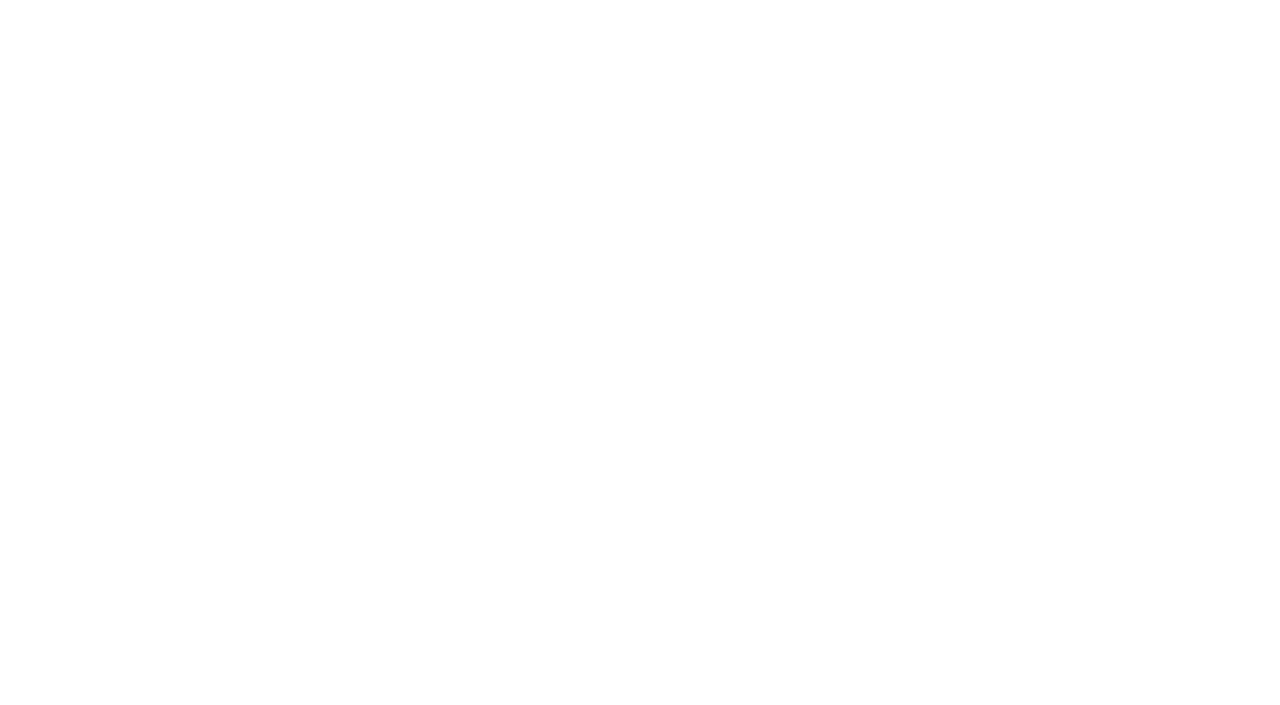
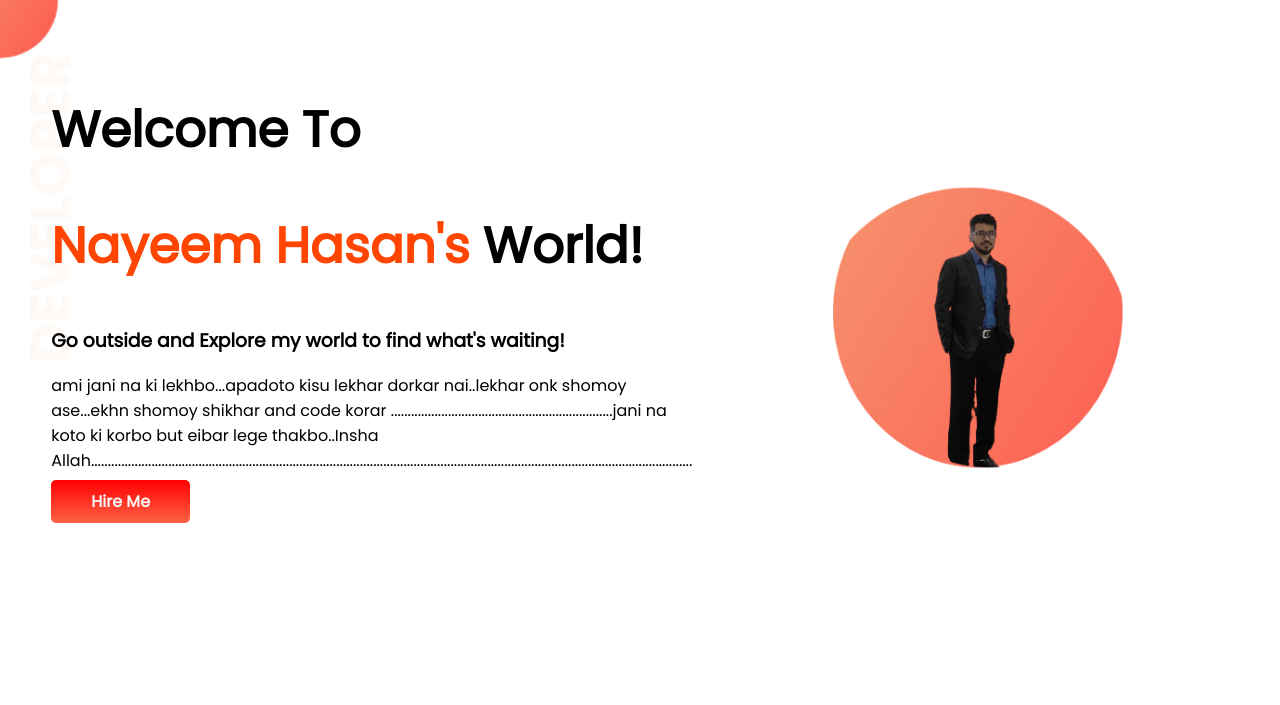
Before and after one commit to Nayeem29/developer-portfolio, a plain HTML site: page index.html in a window 1280 px wide. Drawn offline with Linux system fonts and the light colour scheme.

Commit message:
top-banner-created

```diff
--- a/index.html
+++ b/index.html
@@ -5,9 +5,25 @@
   <meta http-equiv="X-UA-Compatible" content="IE=edge">
   <meta name="viewport" content="width=device-width, initial-scale=1.0">
   <title>Developer-Portfolio</title>
+  <link rel="preconnect" href="https://fonts.googleapis.com">
+  <link rel="preconnect" href="https://fonts.gstatic.com" crossorigin>
+  <link href="https://fonts.googleapis.com/css2?family=Poppins&display=swap" rel="stylesheet">
   <link rel="stylesheet" href="style.css">
 </head>
 <body>
+  <section class="top-banner">
+    <div class="half-width">
+      <h1>Welcome To</h1>
+      <h1><span class="orange-color">Nayeem Hasan's</span> World!</h1>
+      <h3>Go outside and Explore my world to find what's waiting!</h3>
+      <p>ami jani na ki lekhbo...apadoto kisu lekhar dorkar nai..lekhar onk shomoy ase...ekhn shomoy shikhar and code korar ..................................................................jani na koto ki korbo but eibar lege thakbo..Insha Allah...................................................................................................................................................................................</p>
+      <a class="link-button" target="blank" href="https://www.linkedin.com/in/nayeem-khan-4a0618100/">Hire Me</a>
+    </div>
+
+    <div class="half-width">
+      <img src="images/hasan.png" alt="">
+    </div>
+  </section>
 
 </body>
 </html>
--- a/style.css
+++ b/style.css
@@ -0,0 +1,33 @@
+body {
+  font-family: "Poppins", sans-serif;
+  margin: 0;
+}
+h1 {
+  font-size: 50px;
+}
+.orange-color {
+  color: orangered;
+}
+section {
+  display: flex;
+}
+.half-width {
+  width: 50%;
+  padding: 2%;
+  margin: 2%;
+}
+.half-width img {
+  width: 80%;
+}
+.link-button {
+  text-decoration: none;
+  padding: 10px 40px;
+  border-radius: 5px;
+  background-image: linear-gradient(red, tomato);
+  color: whitesmoke;
+  font-weight: 700;
+}
+.top-banner {
+  background-image: url(images/top-banner.png);
+  background-repeat: no-repeat;
+}
```
Also changed, not shown: images/dream-bg.png (added), images/exp-bg.png (added), images/hasan.png (added), images/jhankar.png (added), images/jhankar2.png (added), images/my-bg.png (added), images/my-bg2.png (added), images/top-banner.png (added), 7 other files.
